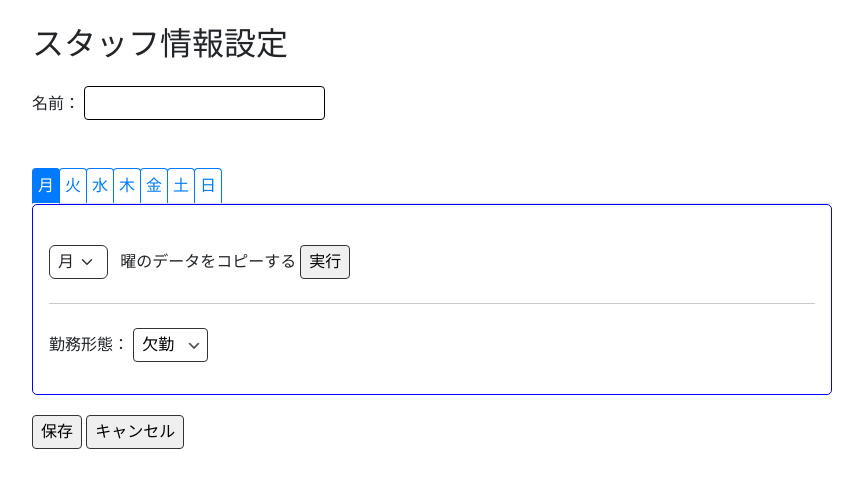
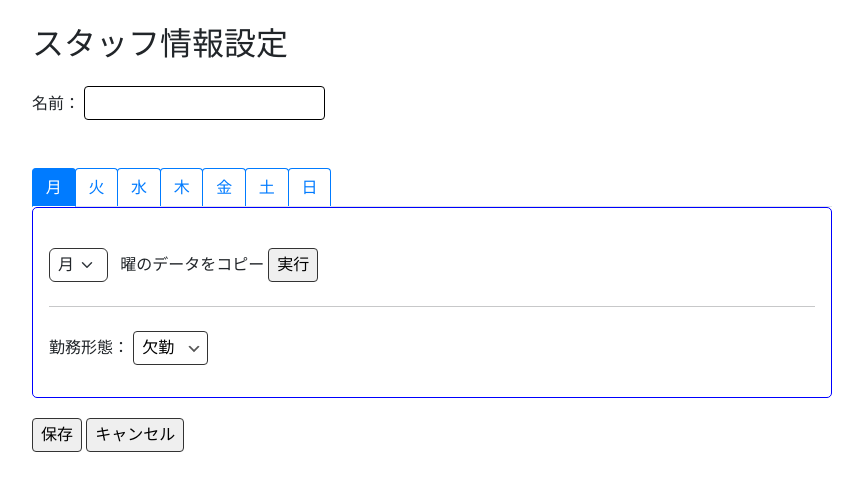
Before and after one commit to asai-omiomi/seventh_factory, a Django app: page /staff/create/ in a window 1280 px wide. Shown: the part 56-547 px from the top of the page, without its empty margins (208-1071 px from the left). Run offline with Django 5.2, Linux system fonts and the light colour scheme; the visitor is signed in with stand-in values (Sample User, id 1); data that the repository does not hold is empty; some libraries are stand-ins or nearby versions.

Commit message:
レイアウト調整

```diff
--- a/app/templates/app/info.html
+++ b/app/templates/app/info.html
@@ -7,6 +7,11 @@
 {% block title %}情報一覧{% endblock %}
 
 {% block contents %}
+<style>
+    .nav-tabs>.nav-item>.nav-link {
+        padding: 0.4rem !important;
+    }
+</style>
 
 <script>
     document.addEventListener("DOMContentLoaded", function () {
--- a/app/templates/app/partials/member_edit.html
+++ b/app/templates/app/partials/member_edit.html
@@ -1,4 +1,8 @@
 <style>
+    .nav-tabs>.nav-item>.nav-link {
+        padding: 0.4rem 0.8rem !important;
+    }
+
     /* タブコンテンツ */
     .tab-content {
         padding: 1rem;
@@ -50,7 +54,7 @@
                                     </option>
                                 {% endfor %}
                             </select>
-                            <span class="ms-2">曜のデータをコピーする</span>
+                            <span class="ms-2">曜のデータをコピー</span>
 
                             <button type="button" class="btn-sm mt-2" data-target-day="{{ day.value }}">
                                 実行
--- a/static/css/style.css
+++ b/static/css/style.css
@@ -33,10 +33,6 @@ input[type="text"], input[type="password"]{
   border: 1px solid black;
   border-radius: 4px;
   padding: 4px;
-}
-
-.nav-tabs>.nav-item>.nav-link {
-    padding: 5px !important;
 }
 
 .nav-link-custom{
```
